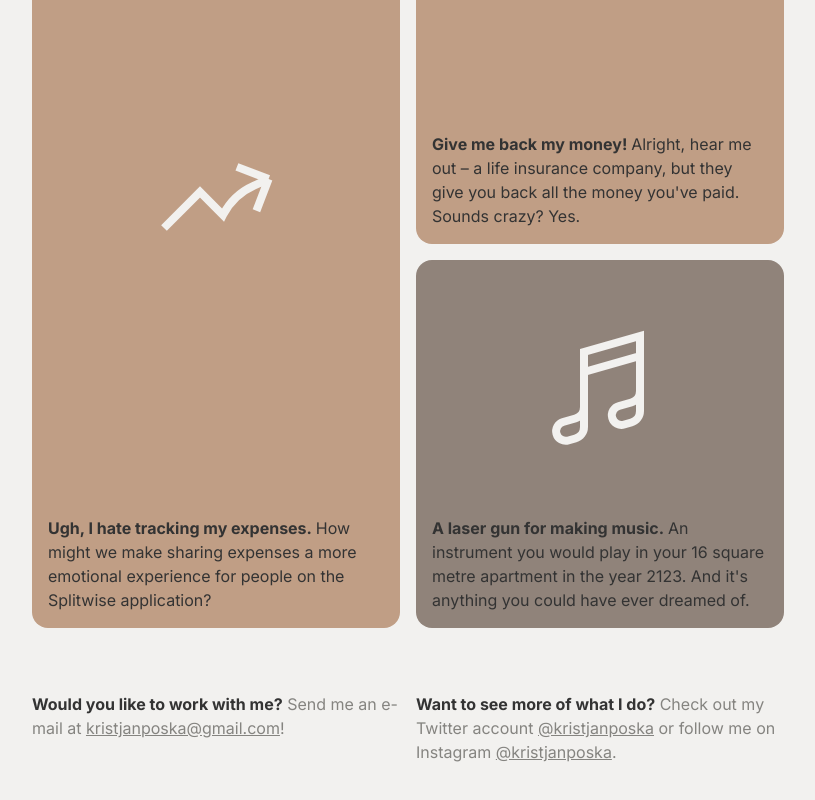
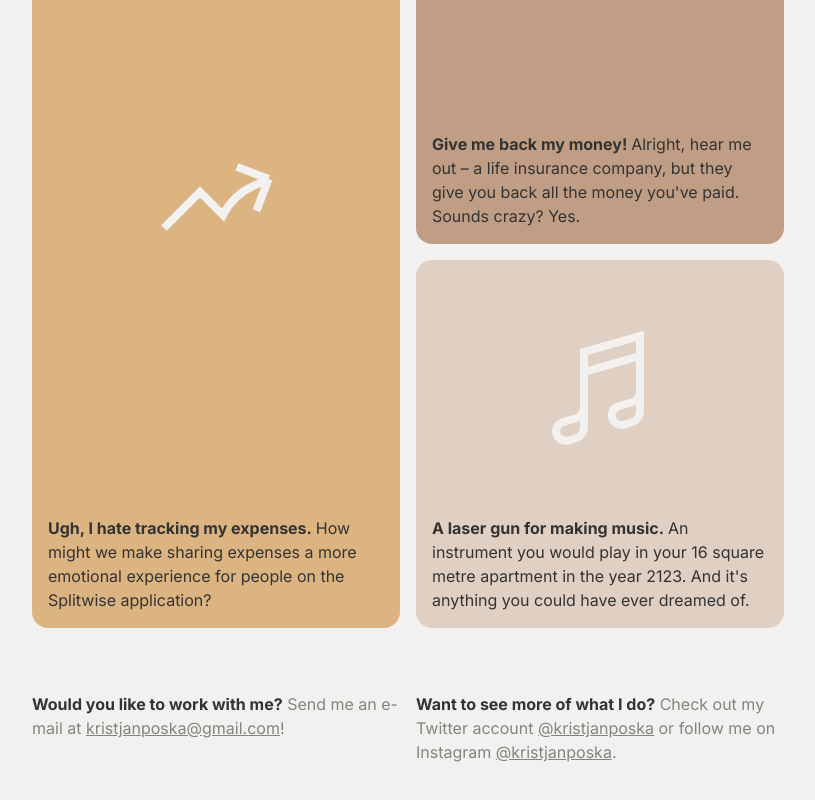
Before and after one commit to pxska/portfolio, a Next.js app: page / in a window 1280 px wide. Shown: the part 988-1788 px from the top of the page, without its empty margins (232-1047 px from the left). Built offline with nearby package versions, Linux system fonts and the light colour scheme.

Commit message:
Try yet another version of shuffling

```diff
--- a/src/components/Card/index.js
+++ b/src/components/Card/index.js
@@ -1,8 +1,15 @@
 import styles from './Card.module.scss';
 
-const Card = ({href, icon, title, description, backgroundColor}) => {
+const COLORS = ['#DCB481', '#C09E85', '#E0D0C3', '#90837A', '#B9B99D'];
+
+const Card = ({href, icon, title, description}) => {
   return (
-    <a href={href} className={styles.card} style={{backgroundColor}}>
+    <a
+      href={href}
+      className={styles.card}
+      style={{
+        backgroundColor: COLORS[Math.floor(Math.random() * COLORS.length)],
+      }}>
       <div className={styles.icon}>{icon}</div>
       <div className={styles.description}>
         <span className={styles.title}>{title}&nbsp;</span>
--- a/src/pages/index.js
+++ b/src/pages/index.js
@@ -7,8 +7,6 @@ import Phone from '@assets/icons/phone.svg';
 import Bills from '@assets/icons/bills.svg';
 import Stocks from '@assets/icons/stocks.svg';
 import Note from '@assets/icons/note.svg';
-
-const COLORS = ['#DCB481', '#C09E85', '#E0D0C3', '#90837A', '#B9B99D'];
 
 const Index = () => {
   return (
@@ -25,28 +23,24 @@ const Index = () => {
           icon={<Phone />}
           title="Phõõn ~ a safe space."
           description="You might not always want to burden your loved ones with your problems. Go for a walk in the nature and talk to Phõõn."
-          backgroundColor={COLORS[Math.floor(Math.random() * COLORS.length)]}
           href="/craft/phoon"
         />
         <Card
           icon={<Bills />}
           title="Give me back my money!"
           description="Alright, hear me out – a life insurance company, but they give you back all the money you've paid. Sounds crazy? Yes."
-          backgroundColor={COLORS[Math.floor(Math.random() * COLORS.length)]}
           href="/craft/invl"
         />
         <Card
           icon={<Stocks />}
           title="Ugh, I hate tracking my expenses."
           description="How might we make sharing expenses a more emotional experience for people on the Splitwise application?"
-          backgroundColor={COLORS[Math.floor(Math.random() * COLORS.length)]}
           href="/craft/splitwise"
         />
         <Card
           icon={<Note />}
           title="A laser gun for making music."
           description="An instrument you would play in your 16 square metre apartment in the year 2123. And it's anything you could have ever dreamed of."
-          backgroundColor={COLORS[Math.floor(Math.random() * COLORS.length)]}
           href="/craft/playser"
         />
       </section>
```
